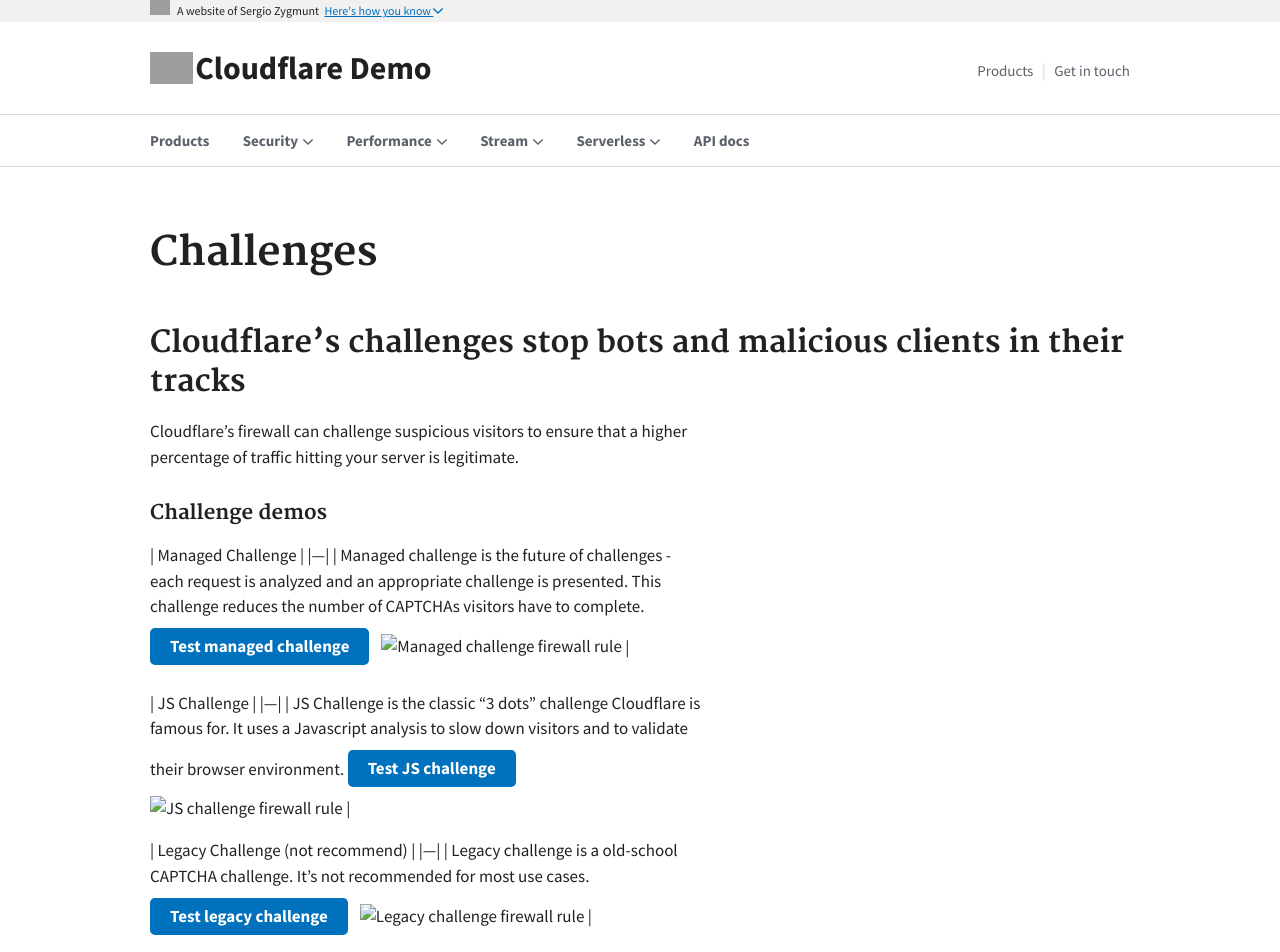
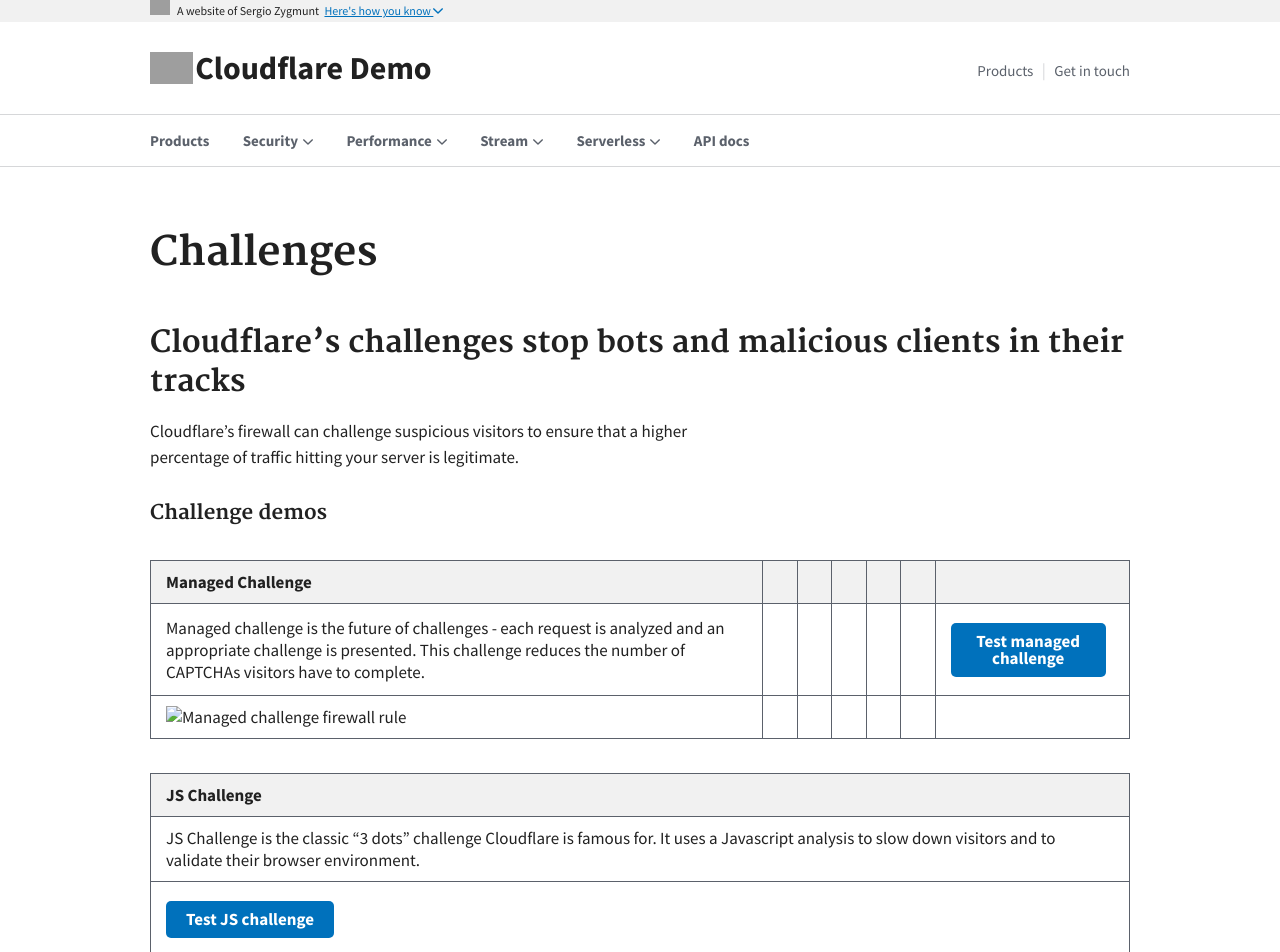
Before and after one commit to sergio-zygmunt-cf-demo/cloudflare-demo, a Jekyll site: the page built from demo/challange.md, in a window 1280 px wide and 1400 px high. Shown: the top 952 px of the window. Built offline with Jekyll 4.4.1, drawn with Linux system fonts in a browser that asks for light colours; some of the changed text lies outside the part shown; grey boxes are pictures that could not be loaded.

Commit message:
Update challange.md
Maybe this will fix it?

```diff
--- a/demo/challange.md
+++ b/demo/challange.md
@@ -14,18 +14,17 @@ Cloudflare's firewall can challenge suspicious visitors to ensure that a higher
 
 | Managed Challenge |
 |---|
-| Managed challenge is the future of challenges - each request is analyzed and an appropriate challenge is presented. This challenge reduces the number of CAPTCHAs visitors have to complete.
-<button onclick="window.location.href='challenge/managed-challenge'" class="">Test managed challenge</button>
+| Managed challenge is the future of challenges - each request is analyzed and an appropriate challenge is presented. This challenge reduces the number of CAPTCHAs visitors have to complete.||||||<button onclick="window.location.href='challenge/managed-challenge'" class="">Test managed challenge</button>|
 ![Managed challenge firewall rule](https://sergiodemo.com/cdn-cgi/imagedelivery/dHAzaCotabzPiuBsjyNCtA/92a3fdd4-1742-4d79-0bb8-584214e99c00/public)  |
 
 | JS Challenge |
 |---|
 | JS Challenge is the classic "3 dots" challenge Cloudflare is famous for. It uses a Javascript analysis to slow down visitors and to validate their browser environment.
-<button onclick="window.location.href='challenge/js-challenge'" class="">Test JS challenge</button>
+|<button onclick="window.location.href='challenge/js-challenge'" class="">Test JS challenge</button>|
 ![JS challenge firewall rule](https://sergiodemo.com/cdn-cgi/imagedelivery/dHAzaCotabzPiuBsjyNCtA/52419993-4994-4aea-1e77-561fbcb9cf00/public)  |
 
 | Legacy Challenge (not recommend) |
 |---|
 | Legacy challenge is a old-school CAPTCHA challenge. It's not recommended for most use cases.
-<button onclick="window.location.href='challenge/legacy-challenge'" class="">Test legacy challenge</button>
+|<button onclick="window.location.href='challenge/legacy-challenge'" class="">Test legacy challenge</button>|
 ![Legacy challenge firewall rule](https://sergiodemo.com/cdn-cgi/imagedelivery/dHAzaCotabzPiuBsjyNCtA/29bf02c4-82ab-4b54-6d26-8a91c6f40d00/public)  |
```
